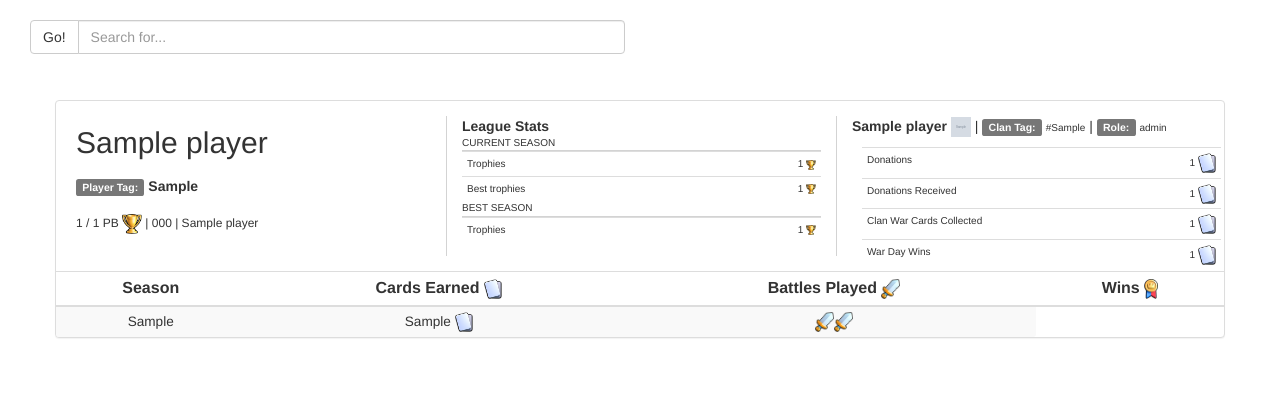
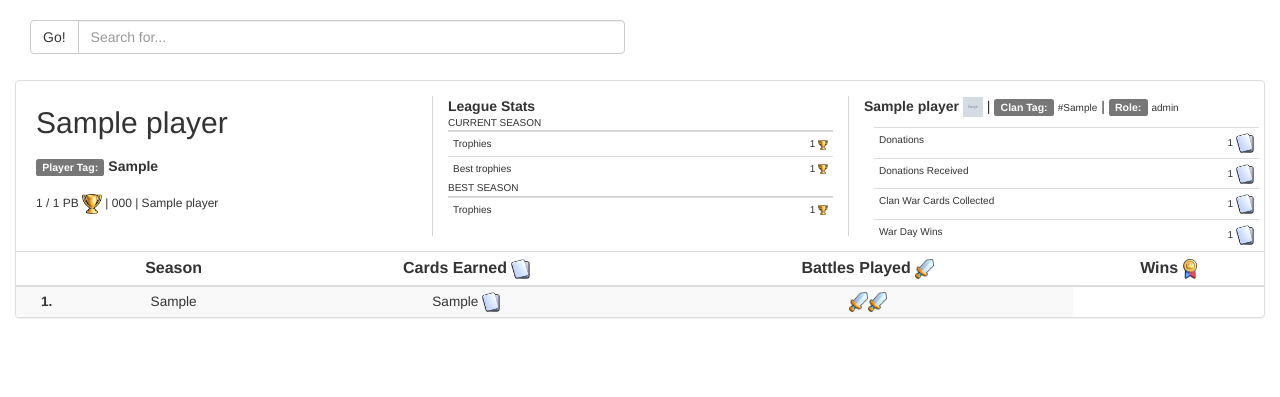
Before and after one commit to weabreus/scumbagroyale, a Django app: template clanwar/templates/clanwar/player_participation.html in a window 1280 px wide. Shown: the part 67-464 px from the top of the page. Run offline with Django 3.2, Linux system fonts and the light colour scheme; the template is opened without the code that fills it: values that come from a table or form of the project are taken from there, others are empty; tables that the repository leaves empty hold one stand-in row (values such as "Sample post"); grey boxes marked "Sample" are stand-in pictures; some libraries are stand-ins or nearby versions.

Commit message:
CSS code to make tables respond better to rezising browser and sifferent resolutions.

```diff
--- a/clanwar/static/css/clanwar.css
+++ b/clanwar/static/css/clanwar.css
@@ -21,9 +21,7 @@ body {
 }
 
 
-div#participations {
-  padding: 40px;
-}
+
 
 div#navbar {
   padding-left: 15px;
--- a/clanwar/templates/clanwar/base.html
+++ b/clanwar/templates/clanwar/base.html
@@ -32,6 +32,17 @@
         ::-webkit-scrollbar-thumb:hover {
             background: #555;
         }
+        .participation table{
+          width: 50%;
+          counter-reset: row-num;
+        }
+        .participation tbody tr {
+          counter-increment: row-num;
+        }
+        .participation tbody tr td:first-child::after {
+            content: counter(row-num) ". ";
+            font-weight: bold;
+        }
       </style>
       <title>Scumbag Royale Beta</title>
       <link href="https://fonts.googleapis.com/css?family=Luckiest+Guy" rel="stylesheet">
--- a/clanwar/templates/clanwar/player_participation.html
+++ b/clanwar/templates/clanwar/player_participation.html
@@ -1,8 +1,9 @@
 {% extends 'clanwar/base.html' %}
 
 {% block content %}
+
 <form method='GET' action="{% url 'war_participation' %}">
-  <div class="col-lg-6">
+  <div class="search-bar col-lg-6">
     <div class="input-group">
       <span class="input-group-btn">
         <button type="submit" class="btn btn-default" type="button">Go!</button>
@@ -11,8 +12,9 @@
     </div>
   </div>
 </form>
-<br/>
-<br/>
+</br>
+</br>
+</br>
 {% if participation == 'Invalid Input. Please provide a valid Clan Tag.' %}
 
   <h5 id="warning"><span class="label label-warning">Warning</span>  {{ player_info }}</h5>
@@ -21,7 +23,7 @@
 <div id='participations'>
 
     <div class="panel panel-default">
-      <div class="panel-body container">
+      <div class="panel-body container" style="width: 100%">
         {% for player in player_info %}
         <div class="row">
           <div class="col-md-4 col-md-4 col-md-4">
@@ -86,26 +88,29 @@
       </div>
         {% endfor %}
       </div>
-    <table class=" table table-striped table-condensed text-center table-hover border">
+    <table class="participation table table-striped table-condensed text-center table-hover border">
       <thead>
         <tr class="text-center">
+          <th></th>
           <th class="text-center">Season</th>
           <th class="text-center">Cards Earned  <img src="../static/images/cw-cards.png" height="20" width="18.1081081"></th>
           <th class="text-center">Battles Played <img src="../static/images/cw-battle.png" height="20" width="18.782609"></th>
           <th class="text-center">Wins <img src="../static/images/cw-war-win.png" height="20" width="13.939759"></th>
         </tr>
       </thead>
-      <tbody>
+      <tbody class="participation">
         {%for war in participation %}
             {% if war.battles_played == "0" %}
-              <tr class="text-center small danger">
+              <tr class="participation text-center small danger">
+                <td></td>
                 <td><strong>{{ war.season }}</strong></td>
                 <td><strong>{{ war.cards_earned }} <img src="../static/images/cw-cards.png" height="20" width="18.1081081"></strong></td>
                 <td><strong><img src="../static/images/cw-war-yet.png" height="20" width="13.939759"></strong></td>
                 <td><strong><img src="../static/images/cw-war-yet.png" height="20" width="13.939759"></strong></td>
               </tr>
             {% else %}
-              <tr class="text-center small">
+              <tr class="participation text-center small">
+                <td></td>
                 <td>{{ war.season }}</td>
                 <td>{{ war.cards_earned }} <img src="../static/images/cw-cards.png" height="20" width="18.1081081"></td>
                 {% if war.battles_played == "1" %}
```
Also changed, not shown: clanwar/templates/clanwar/war_participation.html (+11 -6 lines).
